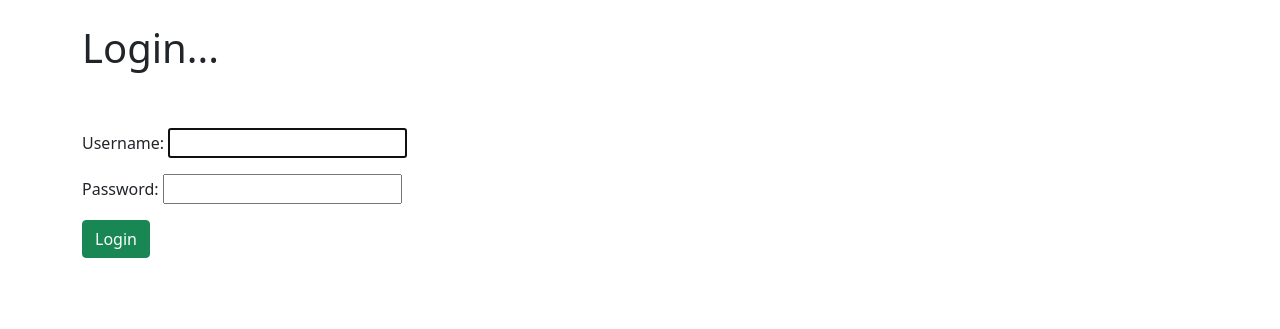
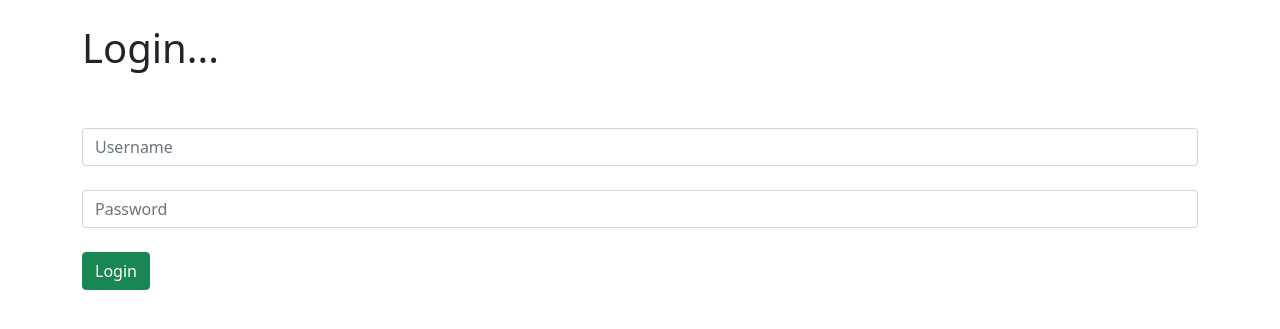
Before and after one commit to Edmond22-prog/Blog_with_Django, a Django app: page /members/login/ in a window 1280 px wide. Shown: the part 56-385 px from the top of the page. Run offline with Django 3.2, Linux system fonts and the light colour scheme.

Commit message:
codemy video #35

```diff
--- a/ablog/members/templates/registration/login.html
+++ b/ablog/members/templates/registration/login.html
@@ -9,10 +9,17 @@
     <br><br>
     <div class='form-group'>
         <form method="POST">
-    {% comment %} Je pense que ces commandes Django permettent d'importer les classes du 'models.py' {% endcomment %}
             {% csrf_token %}
-            {{ form.as_p }} {% comment %} Positionne les elements du formulaire comme une balise choisis. ici c'est <p>{% endcomment %}
+            <div class="form-group">
+                <input type="text" class="form-control" name="username" placeholder="Username">
+            </div>
+            <br>
+            <div class="form-group">
+                <input type="password" class="form-control" name="password" placeholder="Password">
+            </div>
+            <br>
             <button class="btn btn-success">Login</button>
+        </form>
     </div>
 
 {% endblock %}
```
Also changed, not shown: ablog/db.sqlite3.
